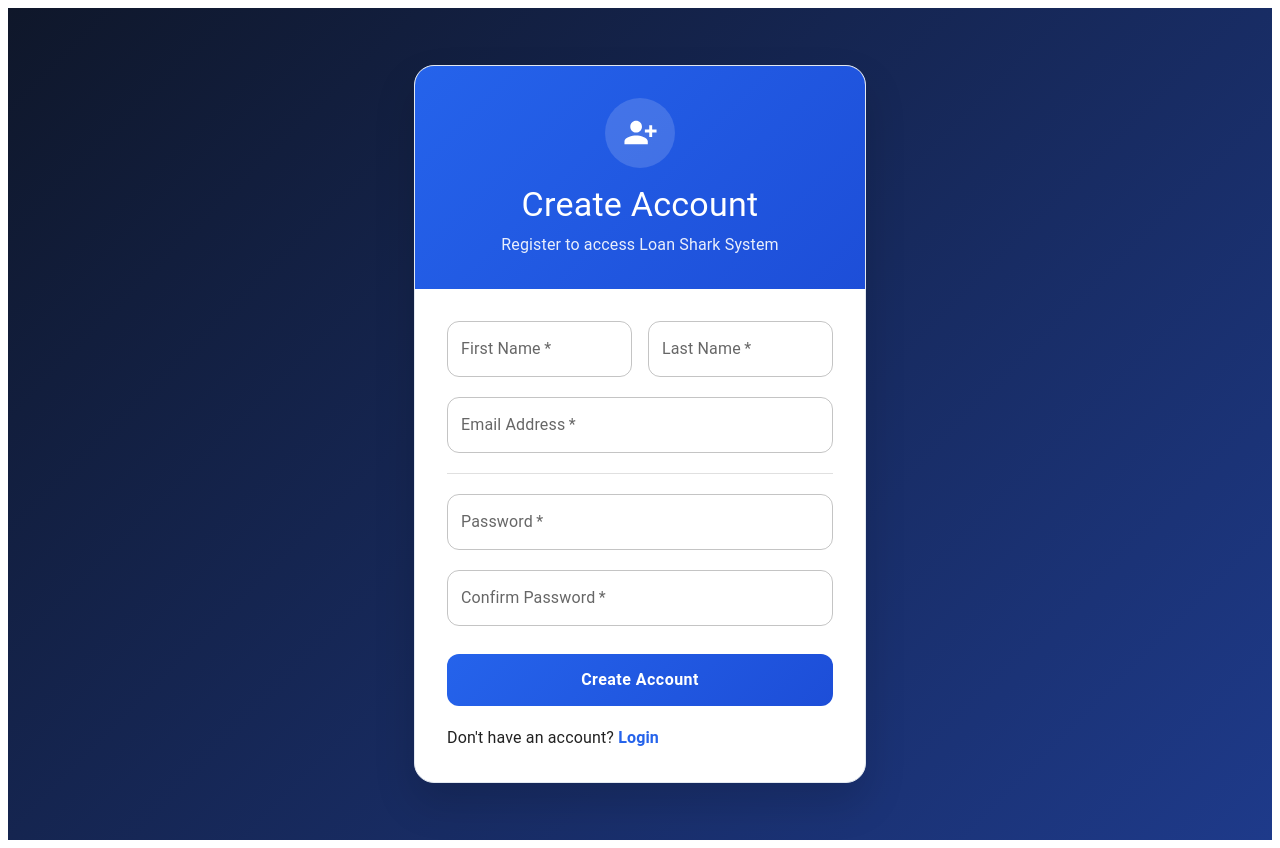
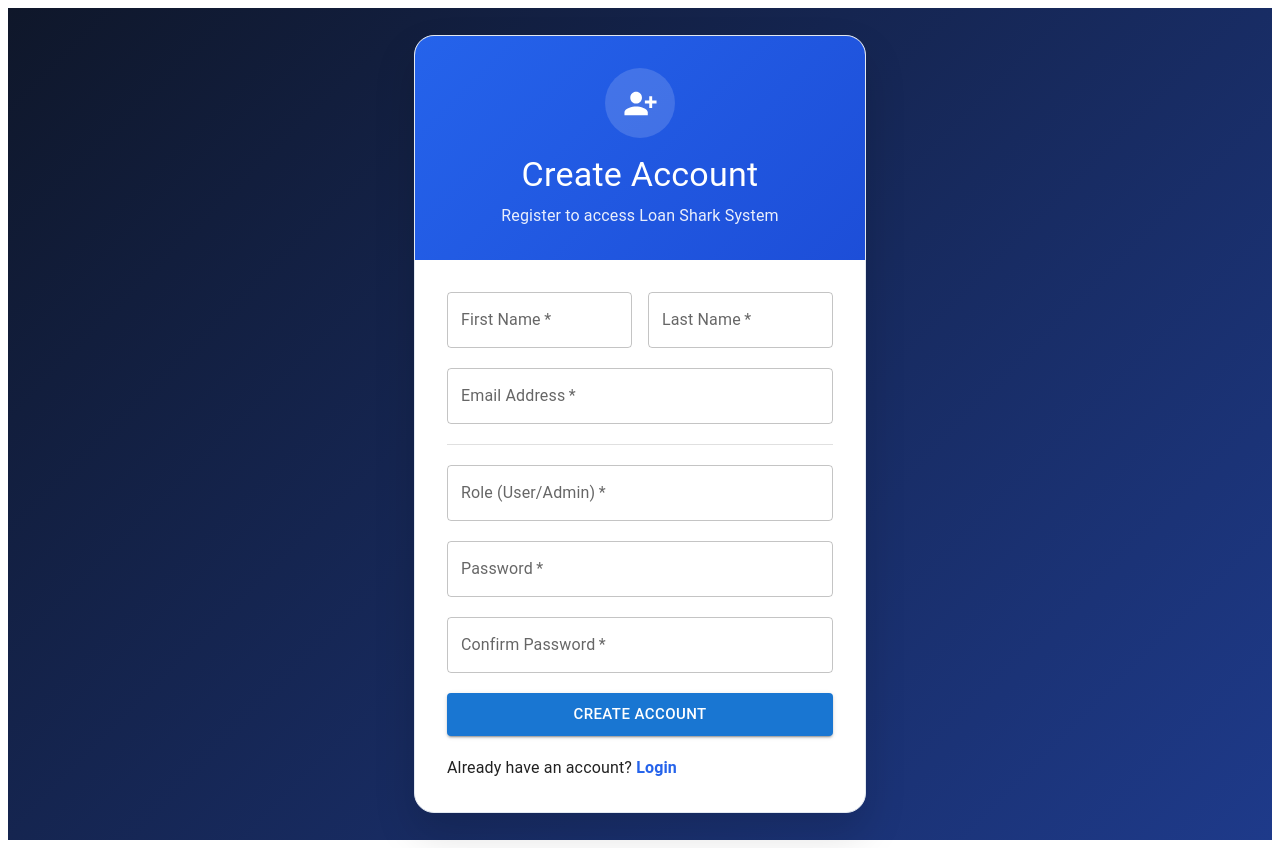
Before and after one commit to samCarter506/Loanshark-, a React (Create React App) app: page /register in a window 1280 px wide. Built offline with nearby package versions, Linux system fonts and the light colour scheme; no server answers.

Commit message:
update register

```diff
--- a/src/Pages/Layout/Header.js
+++ b/src/Pages/Layout/Header.js
@@ -17,34 +17,27 @@ import {
   Assignment,
   Logout,
   Person,
-  FactCheck,
   Settings
 } from "@mui/icons-material";
 
 import { Link, useNavigate } from "react-router-dom";
 
 import { useAuth } from "../../Hocks/AuthContext";
-
 import { LogoutUser } from "../../Services/AccountApi";
 
 export default function Header() {
 
   const navigate = useNavigate();
-
   const { user, setUser } = useAuth();
 
   const [anchorEl, setAnchorEl] = React.useState(null);
-
   const open = Boolean(anchorEl);
 
   // ============================
   // ROLE CHECKS
   // ============================
-  const isAdmin =
-    user?.roles?.includes("Admin");
-
-  const isUser =
-    user?.roles?.includes("User");
+  const isAdmin = user?.roles?.includes("Admin");
+  const isUser = user?.roles?.includes("User");
 
   // ============================
   // MENU
@@ -63,44 +56,28 @@ export default function Header() {
   const handleLogout = async () => {
 
     setUser(null);
-
     localStorage.removeItem("access_token");
 
-    await LogoutUser();
+    try {
+      await LogoutUser();
+    } catch (error) {
+      console.log("Logout error:", error);
+    }
 
     navigate("/login");
   };
 
   return (
-
-    <AppBar
-      position="static"
-      sx={{
-        backgroundColor: "#1976d2"
-      }}
-    >
+    <AppBar position="static" sx={{ backgroundColor: "#1976d2" }}>
 
       <Toolbar>
 
         {/* LOGO */}
-        <Typography
-          variant="h6"
-          sx={{
-            flexGrow: 1,
-            fontWeight: 700
-          }}
-        >
+        <Typography variant="h6" sx={{ flexGrow: 1, fontWeight: 700 }}>
           Loan Shark System
         </Typography>
 
-        {/* NAVIGATION */}
-        <Box
-          sx={{
-            display: "flex",
-            gap: 2,
-            alignItems: "center"
-          }}
-        >
+        <Box sx={{ display: "flex", gap: 2, alignItems: "center" }}>
 
           {/* APPLICATIONS */}
           <Button
@@ -112,7 +89,7 @@ export default function Header() {
             Applications
           </Button>
 
-          {/* APPLY */}
+          {/* APPLY - USER ONLY */}
           {isUser && (
             <Button
               color="inherit"
@@ -125,18 +102,14 @@ export default function Header() {
           )}
 
           {/* AUDIT - ADMIN ONLY */}
-          {user?.role === "Admin" && (
-         <Button
-             color="inherit"
-             component={Link}
-             to="/audit"
-         >
-          Audit
-        </Button>
+          {isAdmin && (
+            <Button color="inherit" component={Link} to="/audit">
+              Audit
+            </Button>
           )}
 
           {/* SYSTEM CODE - ADMIN ONLY */}
-          {user?.role === "Admin" && (
+          {isAdmin && (
             <Button
               color="inherit"
               component={Link}
@@ -148,7 +121,7 @@ export default function Header() {
           )}
 
           {/* SYSTEM CODE DETAILS - ADMIN ONLY */}
-          {user?.role === "Admin" && (
+          {isAdmin && (
             <Button
               color="inherit"
               component={Link}
@@ -160,20 +133,13 @@ export default function Header() {
           )}
 
           {/* PROFILE */}
-          <IconButton
-            onClick={handleMenu}
-            color="inherit"
-          >
+          <IconButton onClick={handleMenu} color="inherit">
             <Avatar>
               {user?.firstName?.charAt(0) || "U"}
             </Avatar>
           </IconButton>
 
-          <Menu
-            anchorEl={anchorEl}
-            open={open}
-            onClose={handleClose}
-          >
+          <Menu anchorEl={anchorEl} open={open} onClose={handleClose}>
 
             <MenuItem
               component={Link}
@@ -194,7 +160,6 @@ export default function Header() {
         </Box>
 
       </Toolbar>
-
     </AppBar>
   );
 }
--- a/src/Pages/Register.js
+++ b/src/Pages/Register.js
@@ -1,12 +1,7 @@
-import * as React from "react";
-
-import { useState } from "react";
+import React, { useState } from "react";
 
 import { Registration } from "../Services/AccountApi";
-import {
-  useNavigate,
-  Link
-} from "react-router-dom";
+import { useNavigate, Link } from "react-router-dom";
 
 import {
   Paper,
@@ -20,71 +15,70 @@ import {
 import PersonAddAlt1Icon from "@mui/icons-material/PersonAddAlt1";
 
 export default function RegisterPage() {
+
   const navigate = useNavigate();
 
   const [form, setForm] = useState({
     firstName: "",
     lastName: "",
-    Role: "",
+    role: "",
     email: "",
     password: "",
     confirmPassword: ""
   });
 
   const handleChange = (e) => {
-
     setForm({
       ...form,
       [e.target.name]: e.target.value
     });
-
   };
 
   const handleSubmit = async (e) => {
-
     e.preventDefault();
 
     try {
 
-      // PASSWORD CHECK
+
       if (form.password !== form.confirmPassword) {
-
         alert("Passwords do not match");
-
         return;
-
       }
 
-      // API
-      const response = await Registration(form);
+
+      const payload = {
+        firstName: form.firstName,
+        lastName: form.lastName,
+        role: form.role,
+        email: form.email,
+        password: form.password
+      };
+
+      const response = await Registration(payload);
 
       console.log(response);
 
-      alert("User registered successfully");
+
+      navigate("/login");
 
     } catch (error) {
-
       console.error(error);
 
       alert(
         error.response?.data?.message ||
         "Registration failed"
       );
-
     }
-
   };
 
   return (
-
     <Box
       sx={{
         minHeight: "100vh",
         display: "flex",
         justifyContent: "center",
         alignItems: "center",
-        background:
-          "linear-gradient(135deg, #0f172a 0%, #1e3a8a 100%)",
+        background: "linear-gradient(135deg, #0f172a 0%, #1e3a8a 100%)",
         p: 2
       }}
     >
@@ -96,7 +90,7 @@ export default function RegisterPage() {
           maxWidth: 450,
           borderRadius: 5,
           overflow: "hidden",
-          backgroundColor: "#ffffff",
+          backgroundColor: "#fff",
           border: "1px solid #e2e8f0",
           boxShadow: "0 20px 40px rgba(0,0,0,0.15)"
         }}
@@ -107,8 +101,7 @@ export default function RegisterPage() {
           sx={{
             p: 4,
             textAlign: "center",
-            background:
-              "linear-gradient(135deg, #2563eb 0%, #1d4ed8 100%)",
+            background: "linear-gradient(135deg, #2563eb 0%, #1d4ed8 100%)",
             color: "#fff"
           }}
         >
@@ -126,59 +119,31 @@ export default function RegisterPage() {
               mb: 2
             }}
           >
-
-            <PersonAddAlt1Icon
-              sx={{
-                fontSize: 35
-              }}
-            />
-
+            <PersonAddAlt1Icon sx={{ fontSize: 35 }} />
           </Box>
 
-          <Typography
-            variant="h4"
-            fontWeight={700}
-          >
+          <Typography variant="h4" fontWeight={700}>
             Create Account
           </Typography>
 
-          <Typography
-            variant="body1"
-            sx={{
-              mt: 1,
-              opacity: 0.9
-            }}
-          >
+          <Typography variant="body1" sx={{ mt: 1, opacity: 0.9 }}>
             Register to access Loan Shark System
           </Typography>
 
         </Box>
 
         {/* FORM */}
-        <Box
-          sx={{
-            p: 4
-          }}
-        >
+        <Box sx={{ p: 4 }}>
 
           <form onSubmit={handleSubmit}>
 
-            <Box
-              sx={{
-                display: "flex",
-                flexDirection: "column",
-                gap: 2.5
-              }}
-            >
+            <Box sx={{ display: "flex", flexDirection: "column", gap: 2.5 }}>
 
               {/* FIRST + LAST NAME */}
               <Box
                 sx={{
                   display: "grid",
-                  gridTemplateColumns: {
-                    xs: "1fr",
-                    sm: "1fr 1fr"
-                  },
+                  gridTemplateColumns: { xs: "1fr", sm: "1fr 1fr" },
                   gap: 2
                 }}
               >
@@ -190,11 +155,6 @@ export default function RegisterPage() {
                   onChange={handleChange}
                   fullWidth
                   required
-                  sx={{
-                    "& .MuiOutlinedInput-root": {
-                      borderRadius: 3
-                    }
-                  }}
                 />
 
                 <TextField
@@ -204,11 +164,6 @@ export default function RegisterPage() {
                   onChange={handleChange}
                   fullWidth
                   required
-                  sx={{
-                    "& .MuiOutlinedInput-root": {
-                      borderRadius: 3
-                    }
-                  }}
                 />
 
               </Box>
@@ -222,14 +177,19 @@ export default function RegisterPage() {
                 onChange={handleChange}
                 fullWidth
                 required
-                sx={{
-                  "& .MuiOutlinedInput-root": {
-                    borderRadius: 3
-                  }
-                }}
               />
 
               <Divider />
+
+              {/* ROLE (optional but FIXED) */}
+              <TextField
+                name="role"
+                label="Role (User/Admin)"
+                value={form.role}
+                onChange={handleChange}
+                fullWidth
+                required
+              />
 
               {/* PASSWORD */}
               <TextField
@@ -240,11 +200,6 @@ export default function RegisterPage() {
                 onChange={handleChange}
                 fullWidth
                 required
-                sx={{
-                  "& .MuiOutlinedInput-root": {
-                    borderRadius: 3
-                  }
-                }}
               />
 
               {/* CONFIRM PASSWORD */}
@@ -256,11 +211,6 @@ export default function RegisterPage() {
                 onChange={handleChange}
                 fullWidth
                 required
-                sx={{
-                  "& .MuiOutlinedInput-root": {
-                    borderRadius: 3
-                  }
-                }}
               />
 
               {/* BUTTON */}
@@ -269,59 +219,32 @@ export default function RegisterPage() {
                 variant="contained"
                 fullWidth
                 size="large"
-                sx={{
-                  mt: 1,
-                  py: 1.5,
-                  borderRadius: 3,
-                  textTransform: "none",
-                  fontSize: "1rem",
-                  fontWeight: 700,
-                  boxShadow: "none",
-                  background:
-                    "linear-gradient(135deg, #2563eb 0%, #1d4ed8 100%)",
-                  "&:hover": {
-                    boxShadow: "none",
-                    background:
-                      "linear-gradient(135deg, #1d4ed8 0%, #1e40af 100%)"
-                  }
-                }}
               >
                 Create Account
               </Button>
-   {/* login LINK */}
-              <Typography
-                textAlign="center"
-                color="text.secondary"
-              >
-                Don&apos;t have an account?{" "}
 
+              {/* LOGIN LINK */}
+              <Typography textAlign="center" color="text.secondary">
+                Already have an account?{" "}
                 <Typography
                   component={Link}
                   to="/login"
                   sx={{
                     color: "#2563eb",
                     fontWeight: 700,
-                    textDecoration: "none",
-                    "&:hover": {
-                      textDecoration: "underline"
-                    }
+                    textDecoration: "none"
                   }}
                 >
                   Login
                 </Typography>
-
               </Typography>
 
             </Box>
-
           </form>
 
         </Box>
 
       </Paper>
-
     </Box>
-
   );
-
 }
```
